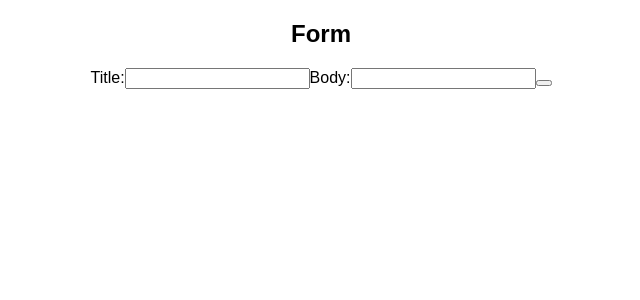
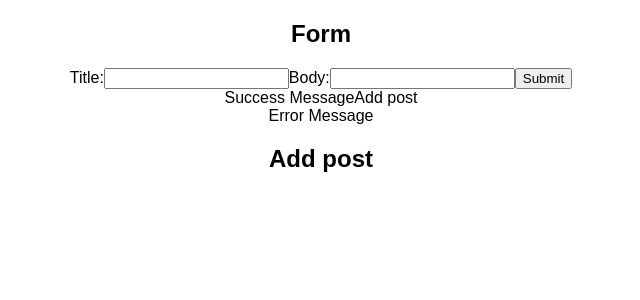
Before and after one commit to Vanshika-8/React-Practice, a React (Create React App) app: page / in a window 1280 px wide. Shown: the top 300 px of the page, without its empty margins (319-959 px from the left). Built offline with nearby package versions, Linux system fonts and the light colour scheme.

Commit message:
Conditional rendering

```diff
--- a/src/App.js
+++ b/src/App.js
@@ -3,6 +3,7 @@ import './App.css';
 import { person as Person} from './Person/Person'; //named import
 //import Person from './Person/Person'; //default import
 import Forms from './forms/Forms';
+
 
 class App extends Component {
    constructor(props){
@@ -58,6 +59,7 @@ handleNewVideos(){
 
     return (
       <div className="App">
+
       <Forms/>
       {/* This is an inline css block */}
       {/*  <h1 style={{fontWeight:'bold'}}>Hi I am React</h1>
--- a/src/forms/Forms.js
+++ b/src/forms/Forms.js
@@ -1,17 +1,19 @@
 import React, { Component } from 'react';
 
 // a default class
-export default class Forms extends Component{
-    constructor(props){
+export default class Forms extends Component {
+    constructor(props) {
         super(props)
         //Created a constructor with props parameter , after that gave a super class to use those props in the class forms
-        this.state={
+        this.state = {
             // form:{
             //     title:'',
             //     body:''
             // }
-            title:'',
-            body:''
+            title: '',
+            body: '',
+            errorMessage: false,
+            successMessage: true
         }
     }
     //    handleChange=(e)=>{
@@ -40,24 +42,38 @@ num['num2']=10 //bracket notation for assigning values
 
     */
     //we are getting an input event on the onchange event
-  handleChange=(e)=>{
-      console.log(e,'Input Change for title')
+    handleChange = (e) => {
+        console.log(e, 'Input Change for title')
         //Assigning a name variable for the target input attribute name
-      const name=e.target.name
+        const name = e.target.name
         //Assigning the value for every input attribute
-      const value=e.target.value
+        const value = e.target.value
         this.setState({
             //we are using destructuring and assigning values
-        [name]:value
+            [name]: value
         },
 
             //   ()=>{console.log('print state' ,this.state.title,this.state.body)}
         )
-   console.log('print values' ,this.state.title,this.state.body)
+        console.log('print values', this.state.title, this.state.body)
     }
 
-    render(){
-        return(
+    // validateFrom = () => {
+    //     let errorMessage = ""
+    // }
+
+    printMessages=()=>{
+        if(this.state.successMessage){
+            return <h2>Add post</h2>
+        }else{
+            return <h2>Error</h2>
+        }
+    }
+
+    render() {
+
+
+        return (
             <div>
                 <h2>Form</h2>
                 <form >
@@ -65,14 +81,31 @@ num['num2']=10 //bracket notation for assigning values
                         Title:
             { /*<input type="text" value={this.state.form.title} onChange={this.handleChange} />*/}
                         <input type="text" name='title' value={this.state.title} onChange={this.handleChange} />
+                        { /*{this.state.successMessage && this.state.title} ? (<div>{this.state.successMessage}</div>) : null*/}
+
+
                     </label>
+
                     <label>
                         Body:
            { /* <input type="text" value={this.state.form.body} onChange={this.handleChange} /> />*/}
                         <input type="text" name='body' value={this.state.body} onChange={this.handleChange} />
                     </label>
-            <button onClick={this.onClickHandler}></button>
+                    <button onClick={this.onClickHandler}>Submit</button>
+
                 </form>
+
+                <div>
+        {/*  Here the boolean value is true and the expresssion is printing
+              When the boolean value is false react is ignoring the condtion */}
+                    <span >Success Message</span>
+                    {this.state.successMessage && <span>Add post </span>}</div>
+                <div>
+
+                    <span>Error Message</span>
+                    {this.state.errorMessage && <span>U have an error</span>}
+                </div>
+                 <div>{this.printMessages()}</div>
                 </div>
         )
     }
```
Lines whose indentation alone changed are shown as unchanged.
